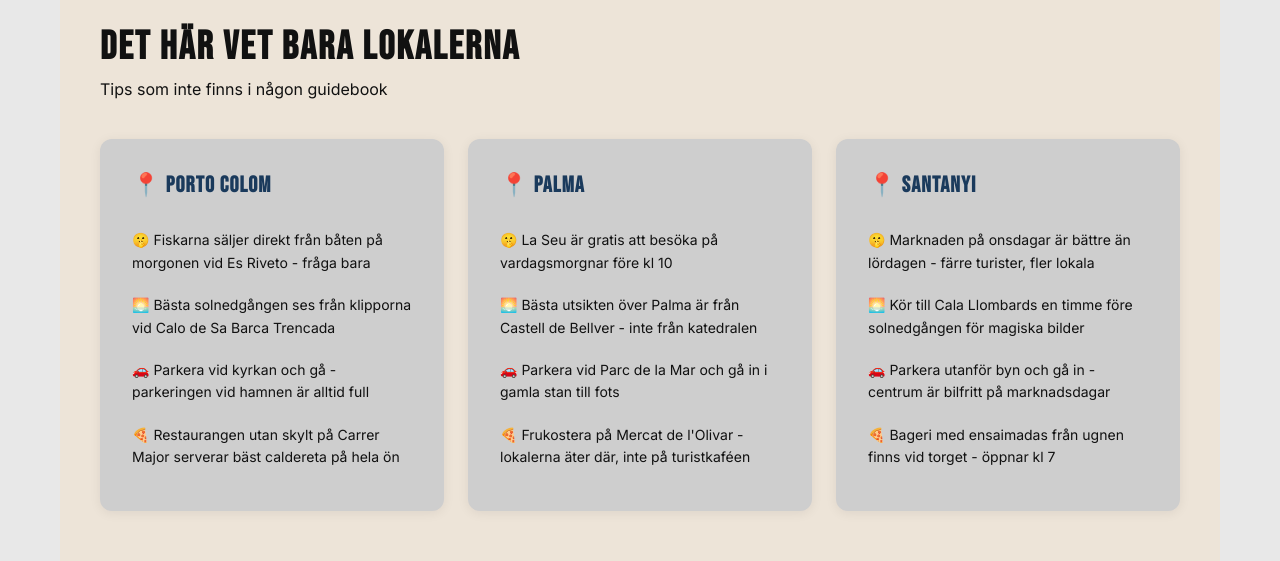
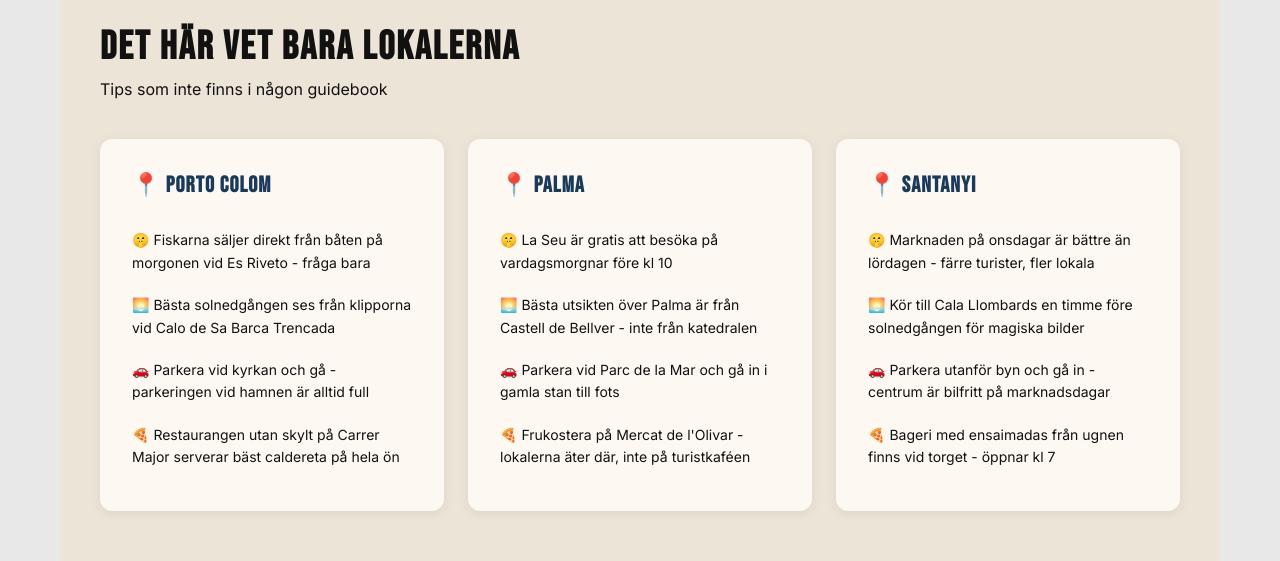
Before and after one commit to ErikFerla/min-hemsida, a Next.js app: page / in a window 1280 px wide. Shown: the part 3700-4261 px from the top of the page. Built offline with nearby package versions, Linux system fonts and the light colour scheme.

Commit message:
Fix remaining gray hex values cecece and c8c8c8

```diff
--- a/app/globals.css
+++ b/app/globals.css
@@ -44,7 +44,7 @@ main {
 }
 
 .section-dark {
-  background: #c8c8c8;
+  background: #EDE4D8;
   padding: 80px 60px;
 }
 
--- a/app/page.module.css
+++ b/app/page.module.css
@@ -178,7 +178,7 @@
 .insiderTitle { font-family: 'Bebas Neue', sans-serif; font-size: 2.5rem; color: var(--fg); letter-spacing: 0.05em; margin-bottom: 8px; }
 .insiderSub { color: var(--muted); margin-bottom: 40px; }
 .insiderGrid { display: grid; grid-template-columns: repeat(auto-fill, minmax(320px, 1fr)); gap: 24px; }
-.insiderCard { background: #cecece; border-radius: 12px; padding: 32px; box-shadow: 0 2px 12px rgba(0,0,0,0.07); }
+.insiderCard { background: #FDF8F2; border-radius: 12px; padding: 32px; box-shadow: 0 2px 12px rgba(0,0,0,0.07); }
 .insiderCity { font-family: 'Bebas Neue', sans-serif; font-size: 1.4rem; color: #1a3a5c; letter-spacing: 0.05em; margin-bottom: 20px; }
 .insiderList { list-style: none; padding: 0; }
 .insiderList li { font-size: 0.875rem; line-height: 1.6; padding: 10px 0; border-bottom: 1px solid var(--border); color: var(--fg); }
```
